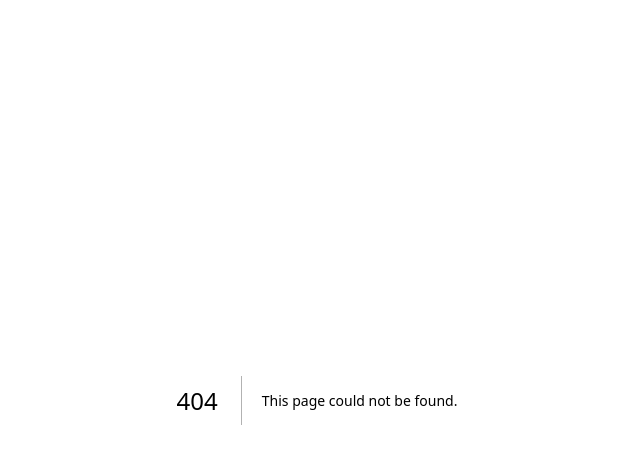
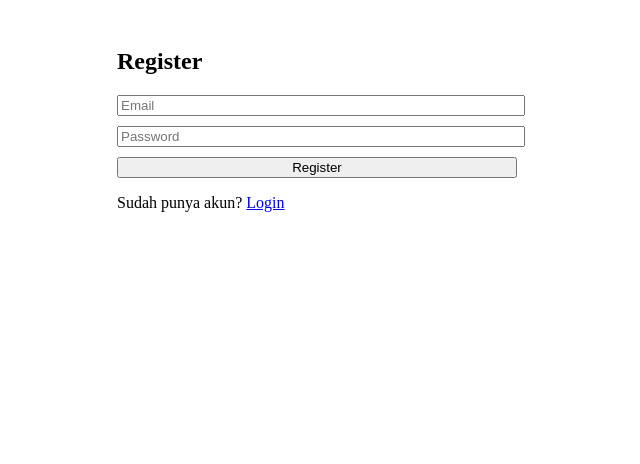
Before and after one commit to bahaya007/dsrt-web, a Next.js app: page /auth/register in a window 1280 px wide. Before the commit this address had no page. Shown: the top 464 px of the page, without its empty margins (323-963 px from the left). Built offline with nearby package versions, Linux system fonts and the light colour scheme.

Commit message:
register.tsx

```diff
--- /dev/null
+++ b/pages/auth/register.tsx
@@ -0,0 +1,48 @@
+import { useState } from 'react';
+import { supabase } from '../../lib/supabaseClient';
+
+export default function RegisterPage() {
+  const [email, setEmail] = useState('');
+  const [password, setPassword] = useState('');
+  const [error, setError] = useState('');
+  const [success, setSuccess] = useState('');
+
+  async function handleRegister(e: React.FormEvent) {
+    e.preventDefault();
+    setError('');
+    setSuccess('');
+    const { error } = await supabase.auth.signUp({ email, password });
+    if (error) setError(error.message);
+    else setSuccess('Registrasi berhasil, cek email untuk verifikasi.');
+  }
+
+  return (
+    <div style={{ maxWidth: 400, margin: 'auto', padding: 20 }}>
+      <h2>Register</h2>
+      <form onSubmit={handleRegister}>
+        <input
+          type="email"
+          placeholder="Email"
+          value={email}
+          onChange={e => setEmail(e.target.value)}
+          required
+          style={{ width: '100%', marginBottom: 10 }}
+        />
+        <input
+          type="password"
+          placeholder="Password"
+          value={password}
+          onChange={e => setPassword(e.target.value)}
+          required
+          style={{ width: '100%', marginBottom: 10 }}
+        />
+        <button type="submit" style={{ width: '100%' }}>Register</button>
+      </form>
+      {error && <p style={{ color: 'red' }}>{error}</p>}
+      {success && <p style={{ color: 'green' }}>{success}</p>}
+      <p>
+        Sudah punya akun? <a href="/auth/login">Login</a>
+      </p>
+    </div>
+  );
+    }
```
